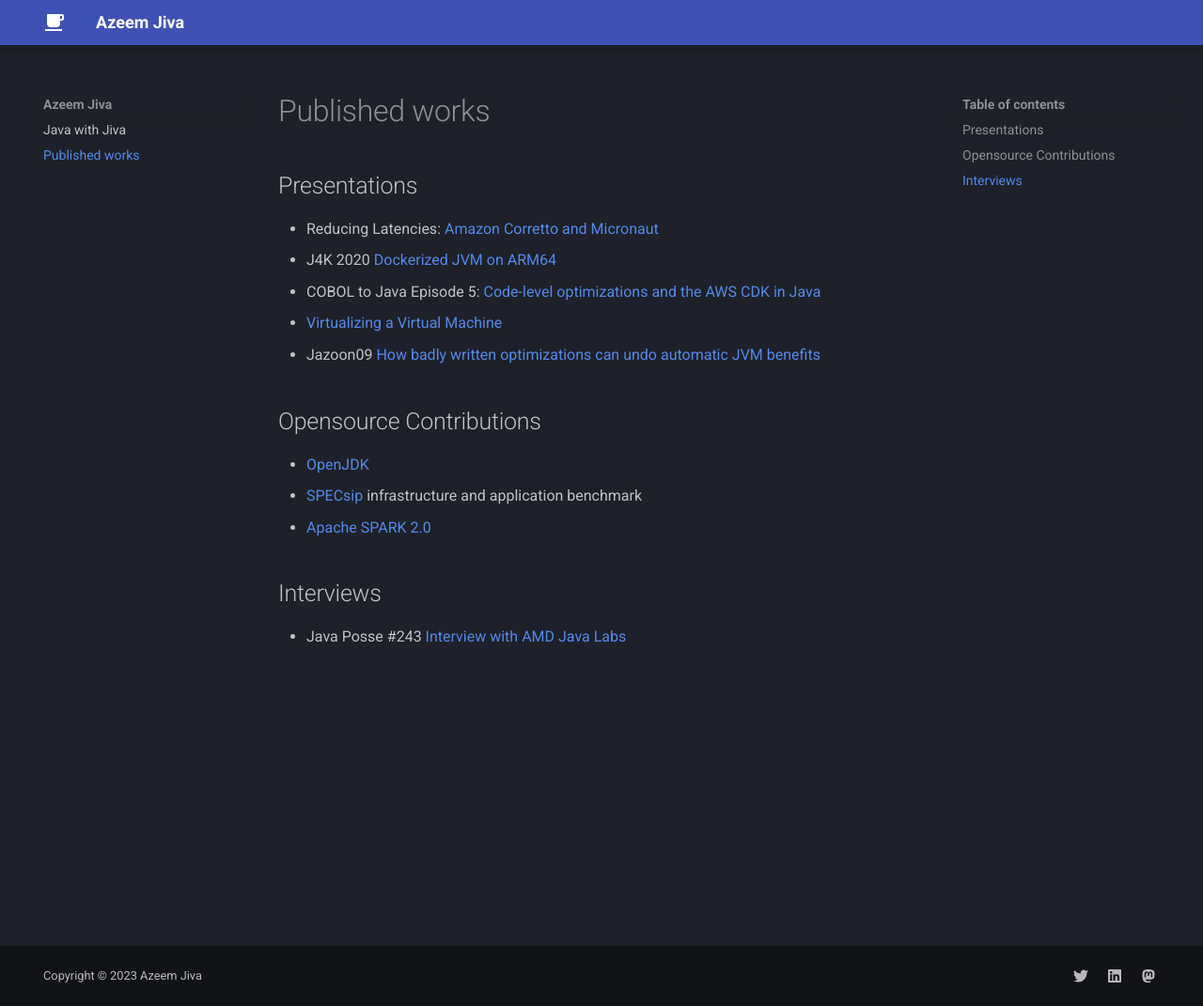
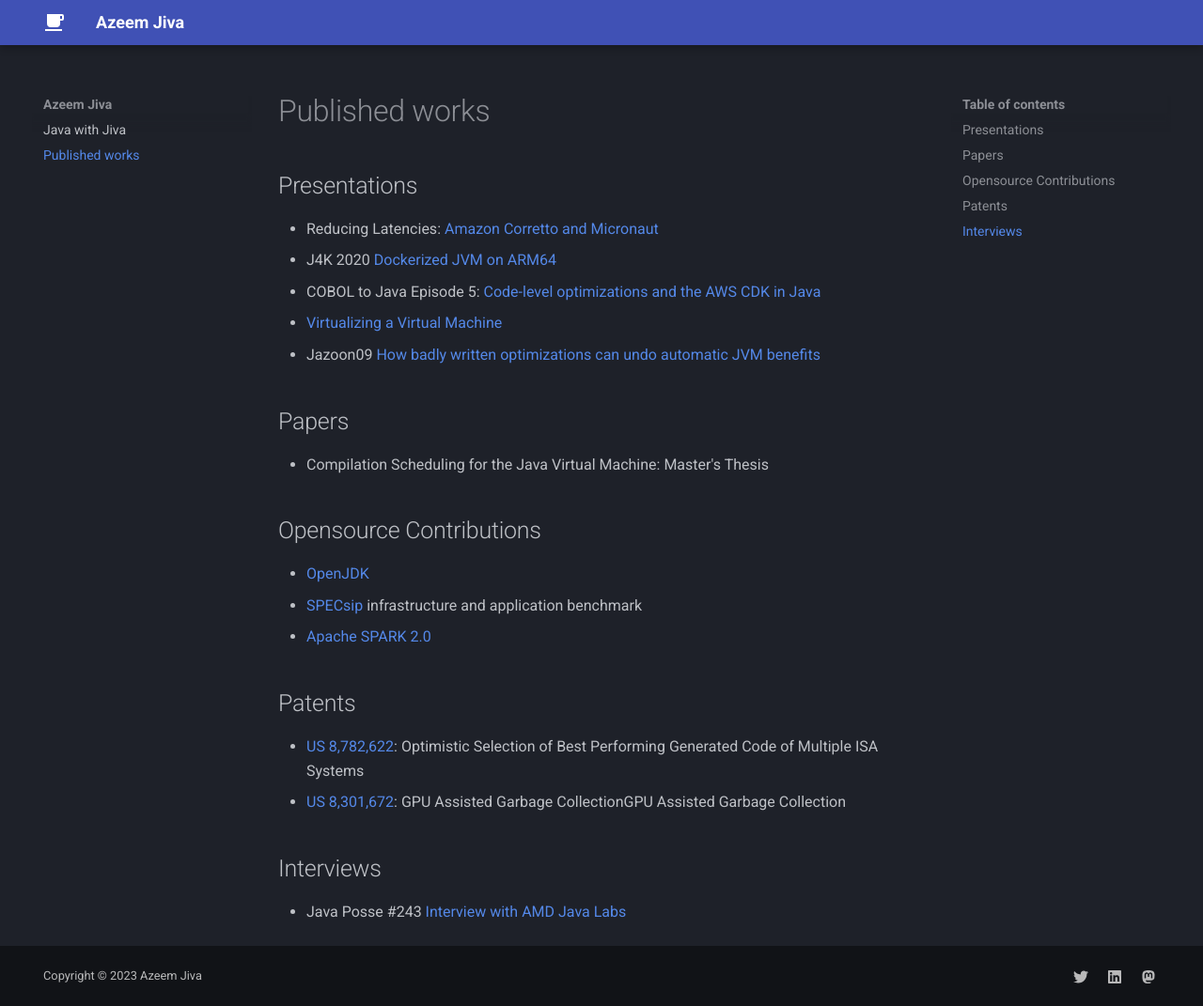
Before and after one commit to javawithjiva/javawithjiva.github.io, an MkDocs documentation site: the page built from docs/articles.md, in a window 1280 px wide and 1071 px high. Shown: the whole window at 94% size. Built offline with MkDocs 1.6.1 and Material for MkDocs 9.7.7, drawn with Linux system fonts in a browser that asks for light colours.

Commit message:
Add patents and thesis

```diff
--- a/docs/articles.md
+++ b/docs/articles.md
@@ -1,6 +1,6 @@
 ---
 title: Published works
-Description: Presentations, and opensource contributions
+Description: Presentations, Papers, opensource contributions and others
 ---
 
 # Published works
@@ -13,12 +13,21 @@
 * [Virtualizing a Virtual Machine](https://www.slideshare.net/adorepump/virtualizing-a-virtual-machine-presentation)
 * Jazoon09 [How badly written optimizations can undo automatic JVM benefits](https://jazoon.com/history/Portals/0/Content/ArchivWebsite/jazoon.com/jazoon09/en/conference/presentationdetailsa07a.html)
 
+## Papers
+
+* Compilation Scheduling for the Java Virtual Machine: Master's Thesis
+
 ## Opensource Contributions
 
 * [OpenJDK](https://github.com/openjdk/)
 * [SPECsip](https://dl.acm.org/doi/abs/10.1145/2479871.2479938) infrastructure and application benchmark
 * [Apache SPARK 2.0](https://spark.apache.org/releases/spark-release-2-0-0.html)
 
+## Patents
+
+* [US 8,782,622](https://patents.google.com/patent/US8782622): Optimistic Selection of Best Performing Generated Code of Multiple ISA Systems
+* [US 8,301,672](https://patents.google.com/patent/US8301672): GPU Assisted Garbage CollectionGPU Assisted Garbage Collection
+
 ## Interviews
 
 * Java Posse #243 [Interview with AMD Java Labs](http://javaposse.com/java_posse_243_interview_with_amd_java_labs)
```
